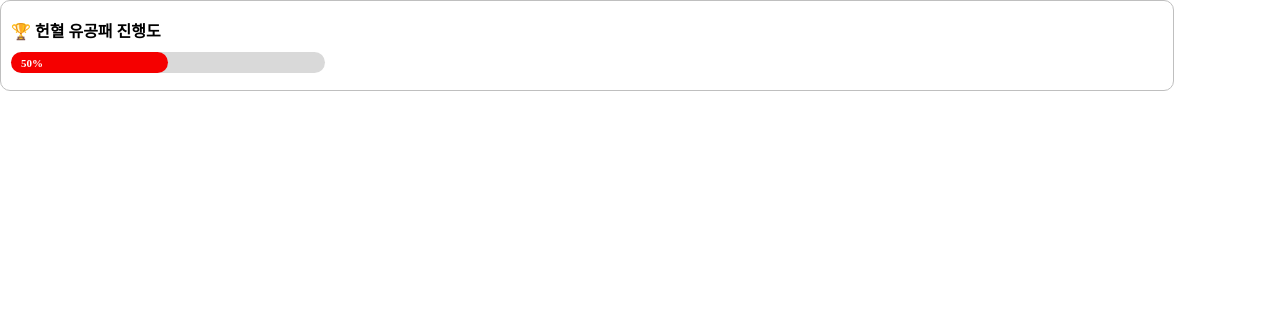
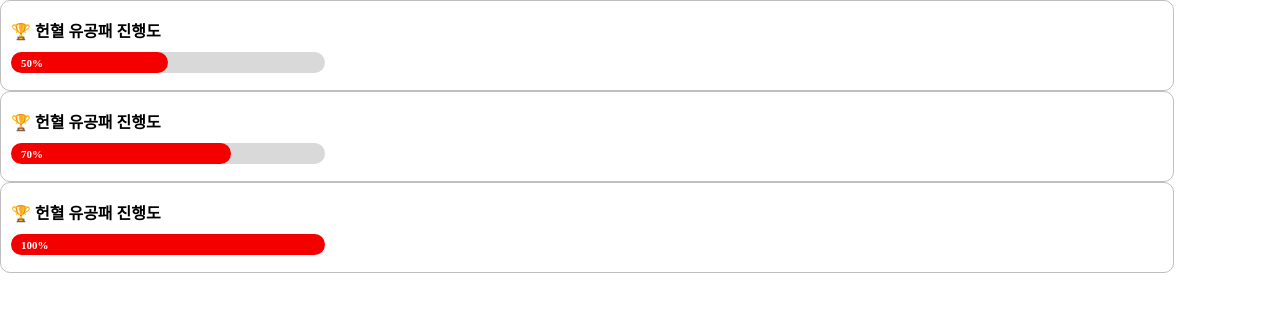
Before and after one commit to UMC-5th-Hackathon-N-Team/FE-web, a React (Create React App) app: page /progression in a window 1280 px wide. Shown: the top 312 px of the page. Built offline with nearby package versions, Linux system fonts and the light colour scheme.

Commit message:
three progressbar

```diff
--- a/src/components/history.style.jsx
+++ b/src/components/history.style.jsx
@@ -32,6 +32,7 @@ export const NumberBar = styled.div`
   width: 50%;
   height: 41px;
   left: 50%;
+  background: #E8E8E8;
   position: absolute;
   display: flex;
   border-top-right-radius: 10px;
--- a/src/components/user_info.jsx
+++ b/src/components/user_info.jsx
@@ -36,7 +36,7 @@ const UserInfo = ({ name, gender, birthdate, bloodType, donationCount }) => {
         <UserInfoItem>{`성별: ${gender}`}</UserInfoItem>
         <UserInfoItem>{`생년월일: ${birthdate}`}</UserInfoItem>
         <UserInfoItem>{`혈액형: ${bloodType}`}</UserInfoItem>
-        <UserInfoItem>{`현재까지 헌혈 횟수: ${donationCount}회`}</UserInfoItem>
+        <UserInfoItem>{`현재까지 ${donationCount}번 헌혈했어요!`}</UserInfoItem>
       </div>
     </UserInfoContainer>
   );
--- a/src/page/progression.jsx
+++ b/src/page/progression.jsx
@@ -4,6 +4,8 @@ export default function Progression() {
   return (
     <div>
       <ProgressBar progress={50} />
+      <ProgressBar progress={70} />
+      <ProgressBar progress={100} />
     </div>
   )
 }
```
